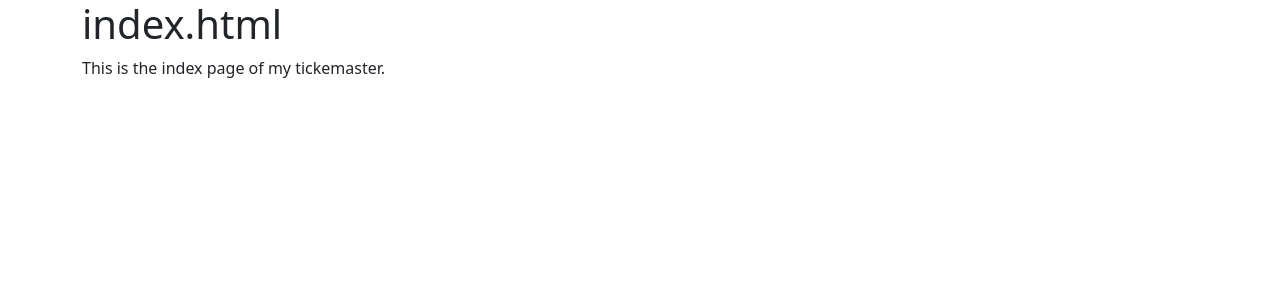
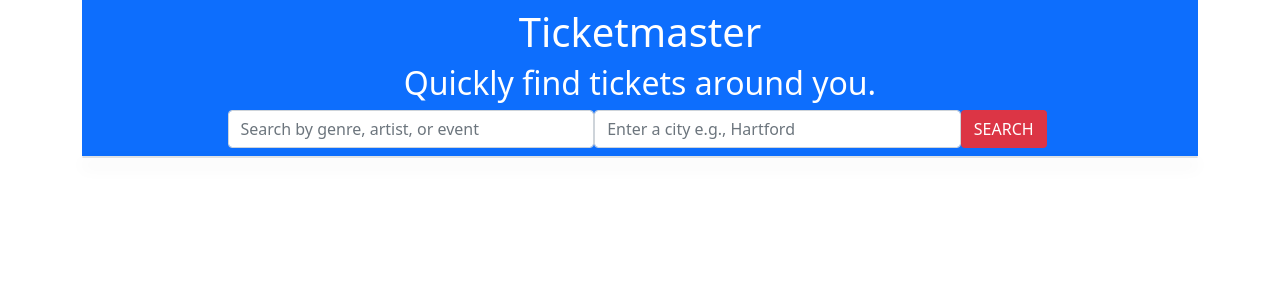
Before and after one commit to DallasLaComb/Ticket-Master, a Django app: page / in a window 1280 px wide. Shown: the top 300 px of the page. Run offline with Django 4.2, Linux system fonts and the light colour scheme.

Commit message:
API requests pathing / template done
When you make a request to ticketmaster it succesfully gets put into the card set up we had in javascript on the homework now. The time may need to be changed, but not too important right now.

```diff
--- a/ticket_master/urls.py
+++ b/ticket_master/urls.py
@@ -6,4 +6,5 @@
     path('admin/', admin.site.urls),
     path('', homepage_view, name='index'),
     path('notes/', notes_view, name='notes'),
+
 ]
--- a/ticket_notes/templates/index.html
+++ b/ticket_notes/templates/index.html
@@ -1,8 +1,35 @@
 {% extends "base.html" %}
 {% block page_title %}Ticket-Master HomePage{% endblock %}
 {% block content %}
-    <div class="container">
-        <h1>index.html</h1>
-        <p>This is the index page of my tickemaster.</p>
+<div class="container">
+    <div class="container-fluid bg-primary p-2 text-white">
+        <h1 class="text-center">Ticketmaster</h1>
+        <h2 class="text-center">Quickly find tickets around you.</h2>
+
+        <form action="{% url 'index' %}" method="get" class="container">
+            <div class="row justify-content-center">
+                <div class="col-4 mx-0 p-0">
+                    <input type="text" class="form-control" name="genreArtistEvent" id="event" placeholder="Search by genre, artist, or event" aria-label="Search">
+                </div>
+                <div class="col-4 mx-0 p-0">
+                    <input type="text" class="form-control" name="city" id="city" placeholder="Enter a city e.g., Hartford" aria-label="City">
+                </div>
+                <div class="col-1 mx-0 p-0">
+                    <button type="submit" class="btn bg-danger text-white" id="search">SEARCH</button>
+                </div>
+            </div>
+        </form>
+
+        <div class="row justify-content-center">
+            <div class="col-9 bg-danger mt-2 py-2 rounded shadow d-none" id="displayError"></div>
+        </div>
     </div>
+    <div class="container-md container-fluid bg-white border rounded shadow" id="card-container">
+        {% for event in events %}
+    {% include "eventCard.html" %}
+    {% endfor %}
+    </div>
+</div>
+
+
 {% endblock %}
--- a/ticket_notes/views.py
+++ b/ticket_notes/views.py
@@ -1,7 +1,62 @@
 from django.shortcuts import render
+import requests
+
+def get_preferred_image(images):
+    for image in images:
+        if image.get('ratio') == '16_9' and image.get('width') > 1024:
+            return image.get('url')
+    return images[0].get('url', 'N/A') if images else 'N/A'
 
 def homepage_view(request):
-    return render(request, 'index.html')
+    context = {
+        'events': [],
+        'error_message': '',
+        'genre_artist_event': '',
+        'city': ''
+    }
+
+    if 'genreArtistEvent' in request.GET and 'city' in request.GET:
+        genre_artist_event = request.GET.get('genreArtistEvent')
+        city = request.GET.get('city')
+
+        if not genre_artist_event or not city:
+            context['error_message'] = 'Search term and city cannot be empty'
+        else:
+            api_key = 'D7vEv0uy1A4ZVSByA6KbKX6Yk0EVAQG3'
+            url = f'https://app.ticketmaster.com/discovery/v2/events.json?apikey={api_key}&classificationName={genre_artist_event}&city={city}&sort=date,asc'
+            try:
+                response = requests.get(url)
+                data = response.json()
+                if '_embedded' in data and 'events' in data['_embedded']:
+                    for event in data['_embedded']['events']:
+                        event_info = {
+                            'event_name': event.get('name', 'N/A'),
+                            'local_date': event['dates']['start'].get('localDate', 'N/A'),
+                            'local_time': event['dates']['start'].get('localTime', 'N/A'),
+                            'image_url': get_preferred_image(event.get('images', [])),
+                        }
+
+                        venue_info = event.get('_embedded', {}).get('venues', [{}])[0]
+                        event_info.update({
+                            'venue': venue_info.get('name', 'N/A'),
+                            'city': venue_info.get('city', {}).get('name', 'N/A'),
+                            'state': venue_info.get('state', {}).get('stateCode', 'N/A'),
+                            'postal_code': venue_info.get('postalCode', 'N/A'),
+                        })
+
+                        context['events'].append(event_info)
+                else:
+                    context['error_message'] = 'No events found.'
+
+            except requests.RequestException as e:
+                context['error_message'] = f'Error fetching data: {str(e)}'
+
+            context['genre_artist_event'] = genre_artist_event
+            context['city'] = city
+
+    return render(request, 'index.html', context)
+
+
 
 def notes_view(request):
     return render(request, 'notes.html')
```
Also changed, not shown: ticket_notes/templates/eventCard.html (added, +25 -0 lines).
